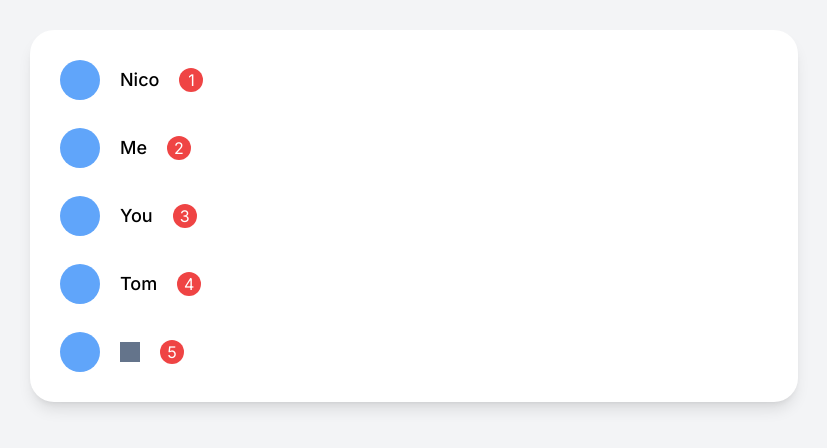
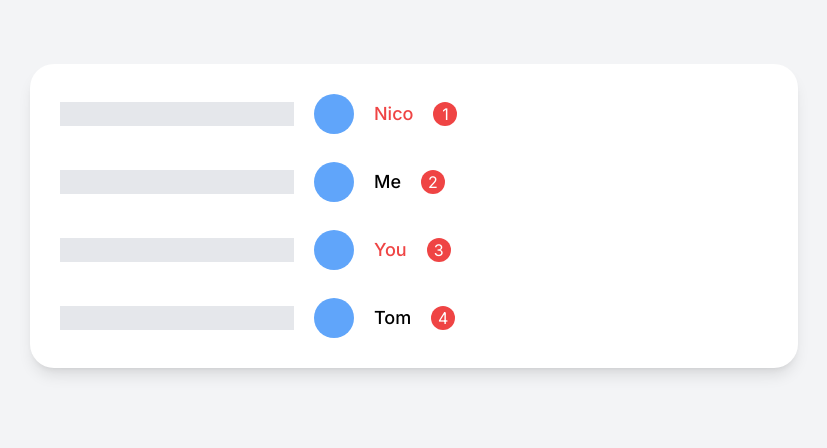
Before and after one commit to volant97/Carrot-Market-Reloaded, a Next.js app: page / in a window 1280 px wide. Shown: the part 184-632 px from the top of the page, without its empty margins (226-1053 px from the left). Built offline with nearby package versions, Linux system fonts and the light colour scheme.

Commit message:
[TEST] 3.9 Group Modifiers : 그룹 선택

```diff
--- a/app/page.tsx
+++ b/app/page.tsx
@@ -2,16 +2,20 @@ export default function Home() {
   return (
     <main className="flex items-center justify-center h-screen p-5 bg-gray-100">
       <div className="flex flex-col w-full max-w-screen-md gap-2 p-5 bg-white shadow-lg rounded-3xl">
-        {["Nico", "Me", "You", "Tom", ""].map((person, index) => (
-          <div className="flex items-center gap-5 p-2.5" key={index}>
+        {["Nico", "Me", "You", "Tom"].map((person, index) => (
+          <div className="flex items-center gap-5 p-2.5 group" key={index}>
+            <input className="w-30 h-6 bg-gray-200" />
             <div className="size-10 bg-blue-400 rounded-full" />
-            <span className="text-lg font-medium empty:size-5 empty:bg-slate-500">
+            <span className="text-lg font-medium group-odd:text-red-500 group-hover:text-blue-500 group-focus-within:bg-yellow-400">
               {person}
             </span>
             <div className="relative flex items-center justify-center size-6 bg-red-500 text-white rounded-full">
               <span className="z-10">{index + 1}</span>
               <div className="absolute size-6 bg-red-500 rounded-full animate-ping" />
             </div>
+            <span className="hidden group-focus-within:block">
+              자세한 내용을 작성해주세요.
+            </span>
           </div>
         ))}
       </div>
```
Also changed, not shown: 1 other file (tests, documents, lock files or other folders).
